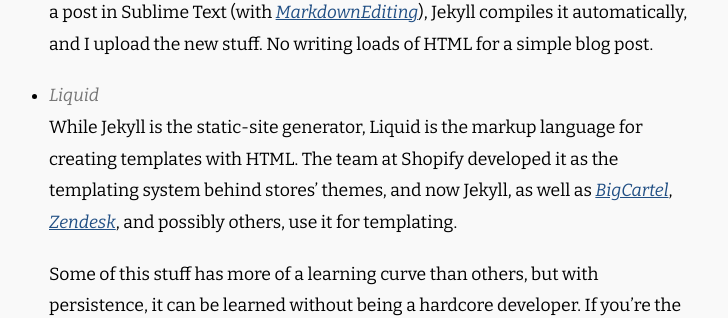
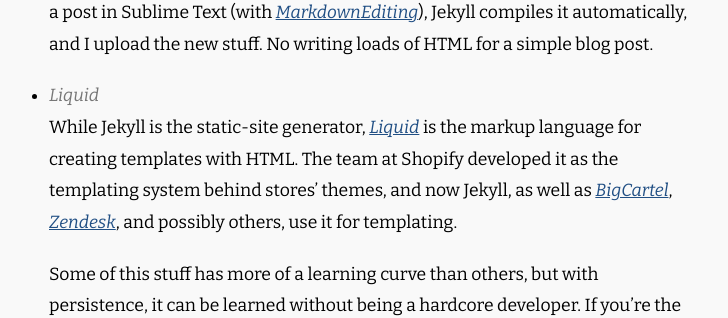
Before and after one commit to WriteEditor/ryan-rushing, a Jekyll site: the page built from _posts/writing/2013-03-24-learning-and-using-jekyll.md, in a window 1280 px wide. Shown: the part 1143-1461 px from the top of the page, without its empty margins (267-995 px from the left). Built offline with Jekyll 4.4.1, drawn with Linux system fonts in a browser that asks for light colours; some of the changed lines change nothing that is shown.

Commit message:
added a link for liquid markup

```diff
--- a/_posts/writing/2013-03-24-learning-and-using-jekyll.md
+++ b/_posts/writing/2013-03-24-learning-and-using-jekyll.md
@@ -21,6 +21,6 @@
      Before learning Markdown, I didn't understand why anyone would use it. Why not just write plain HTML? After using it for a few posts, I soon realized it was to focus on writing, rather than the HTML. With [Markdown](http://daringfireball.net/projects/markdown/)  I'm quickly able to write a post in Sublime Text (with [MarkdownEditing](http://ttscoff.github.com/MarkdownEditing/)), Jekyll compiles it automatically, and I upload the new stuff. No writing loads of HTML for a simple blog post.
 
 +    #### Liquid
-     While Jekyll is the static-site generator, Liquid is the markup language for creating templates with HTML. The team at Shopify developed it as the templating system behind stores' themes, and now Jekyll, as well as [BigCartel](http://bigcartel.com), [Zendesk](http://zendesk.com), and possibly others, use it for templating.
+     While Jekyll is the static-site generator, [Liquid](http://liquidmarkup.org/) is the markup language for creating templates with HTML. The team at Shopify developed it as the templating system behind stores' themes, and now Jekyll, as well as [BigCartel](http://bigcartel.com), [Zendesk](http://zendesk.com), and possibly others, use it for templating.
 
 Some of this stuff has more of a learning curve than others, but with persistence, it can be learned without being a hardcore developer. If you're the tinkering/hacking type, you'll love using Jekyll and learning all its supporting bits. Have fun!
```
